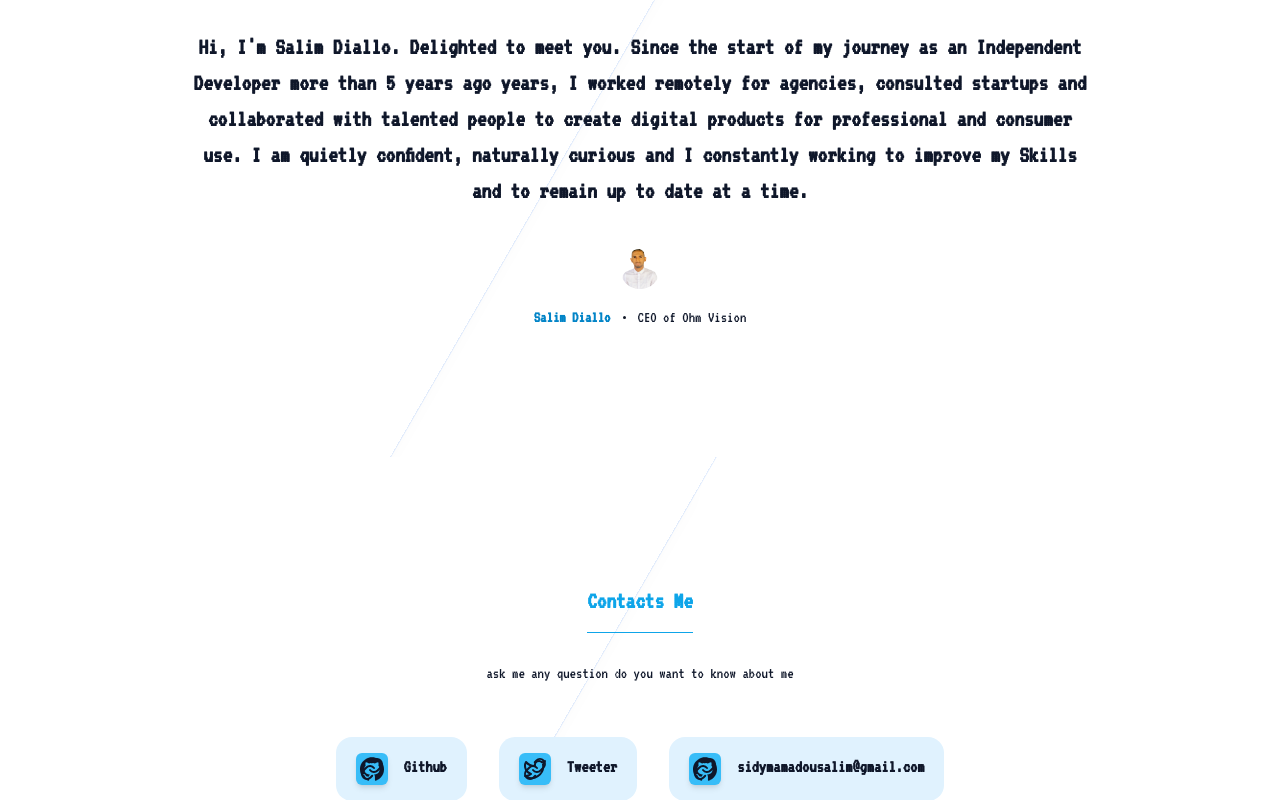
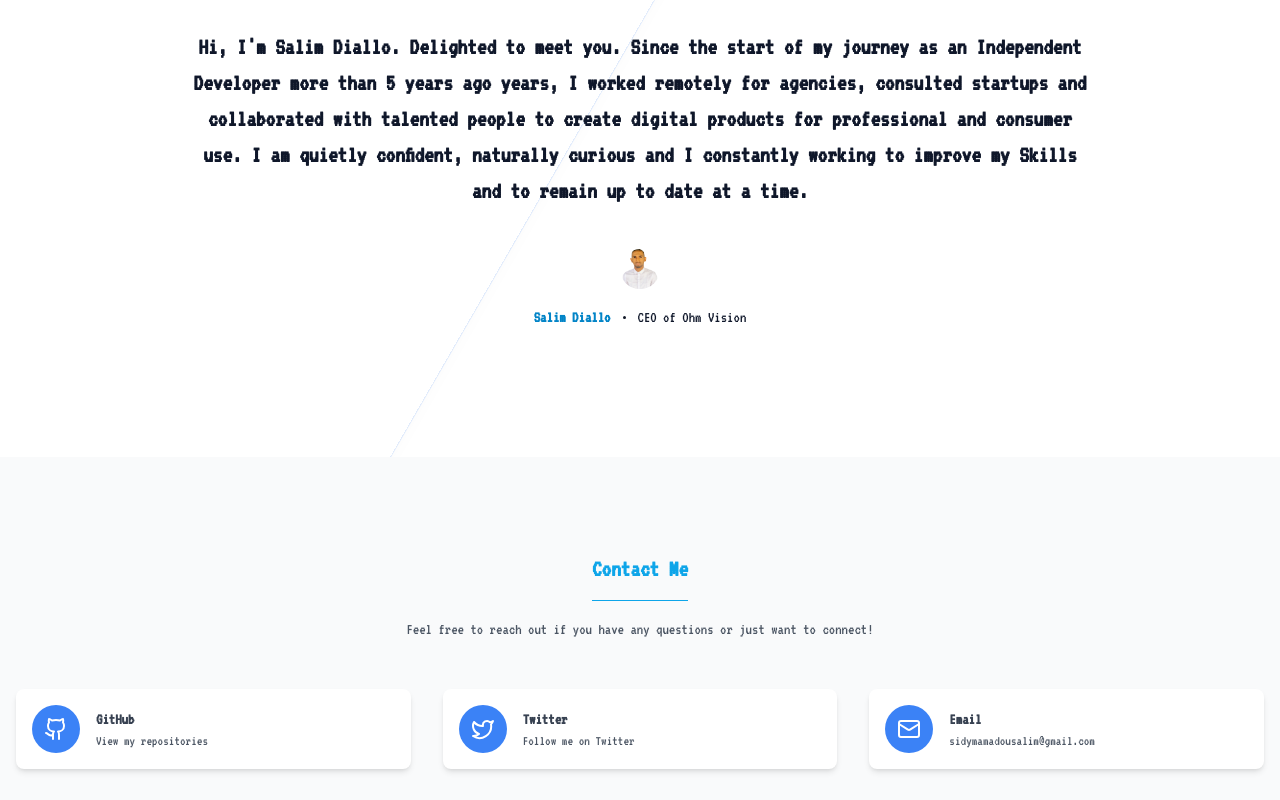
Before and after one commit to SidyMohamedSalim/salimportofolio, a Next.js app: page / in a window 1280 px wide. Shown: the part 2000-2800 px from the top of the page. Built offline with nearby package versions, Linux system fonts and the light colour scheme.

Commit message:
update contact sections

```diff
--- a/components/Sections/Contact.tsx
+++ b/components/Sections/Contact.tsx
@@ -1,72 +1,86 @@
+"use client"
+
 import React from "react"
-import { Link } from "lucide-react"
+import { Github, Mail, Twitter } from "lucide-react"
 
-import { Button, buttonVariants } from "@/components/ui/button"
+import { Button } from "@/components/ui/button"
 
 import { siteConfig } from "../../config/site"
 import { TitleSection } from "../TitleSection"
-import { Icons } from "../icons"
 
-export const Contacts = () => {
+interface ContactItemProps {
+  icon: React.ReactNode
+  label: string
+  value: string
+  href: string
+}
+
+const ContactItem: React.FC<ContactItemProps> = ({
+  icon,
+  label,
+  value,
+  href,
+}) => (
+  <a
+    href={href}
+    target="_blank"
+    rel="noreferrer noopener"
+    className="flex items-center p-4 bg-white rounded-lg shadow-md transition-all duration-300 hover:shadow-lg dark:bg-gray-800 dark:hover:bg-gray-700"
+  >
+    <div className="p-3 mr-4 text-white bg-blue-500 rounded-full">{icon}</div>
+    <div>
+      <h3 className="font-semibold text-gray-700 dark:text-gray-200">
+        {label}
+      </h3>
+      <p className="text-sm text-gray-600 dark:text-gray-400">{value}</p>
+    </div>
+  </a>
+)
+
+export const Contacts: React.FC = () => {
+  const contactItems: ContactItemProps[] = [
+    {
+      icon: <Github size={24} />,
+      label: "GitHub",
+      value: "View my repositories",
+      href: siteConfig.links.github,
+    },
+    {
+      icon: <Twitter size={24} />,
+      label: "Twitter",
+      value: "Follow me on Twitter",
+      href: siteConfig.links.twitter,
+    },
+    {
+      icon: <Mail size={24} />,
+      label: "Email",
+      value: siteConfig.email,
+      href: `mailto:${siteConfig.email}`,
+    },
+  ]
+
   return (
-    <section
-      id="contact"
-      className="relative isolate overflow-hidden  px-6 py-24 sm:py-32 lg:px-8"
-    >
-      <div className="absolute inset-0 -z-10 opacity-20" />
-      <div className="absolute inset-y-0 right-1/2 -z-10 mr-16 w-[200%] origin-bottom-left skew-x-[-30deg] opacity-30  shadow-xl  ring-1 sm:mr-28 lg:mr-0 xl:mr-16 xl:origin-center" />
-      <div className="mx-auto max-w-2xl lg:max-w-5xl">
-        <TitleSection title="Contacts Me" />
-
-        <p className="pt-7 text-center">
-          ask me any question do you want to know about me
+    <section id="contact" className="py-24 bg-gray-50 dark:bg-gray-900">
+      <div className="container px-4 mx-auto">
+        <TitleSection title="Contact Me" />
+        <p className="mx-auto mt-4 max-w-2xl text-center text-gray-600 dark:text-gray-400">
+          Feel free to reach out if you have any questions or just want to
+          connect!
         </p>
-        <div className="mt-10 flex flex-wrap justify-center">
-          {/* contact */}
-
-          <a
-            target="_blank"
-            rel="noreferrer noopener"
-            href={siteConfig.links.github}
-            className="mx-4 my-3 flex justify-center rounded-2xl bg-sky-100 p-1 px-3 py-4  align-middle dark:bg-sky-900"
+        <div className="grid gap-8 mt-12 sm:grid-cols-2 lg:grid-cols-3">
+          {contactItems.map((item, index) => (
+            <ContactItem key={index} {...item} />
+          ))}
+        </div>
+        <div className="mt-12 text-center">
+          <Button
+            size="lg"
+            onClick={() =>
+              (window.location.href = `mailto:${siteConfig.email}`)
+            }
           >
-            <span>
-              <Link className="text-md mx-2 h-8 w-8 rounded-md bg-sky-400 p-1 shadow-md">
-                <Icons.gitHub />
-              </Link>
-            </span>
-            <h1 className="mx-2 text-lg font-semibold">Github</h1>
-          </a>
-
-          {/* contact */}
-          <a
-            target="_blank"
-            rel="noreferrer noopener"
-            href={siteConfig.links.twitter}
-            className="mx-4 my-3 flex justify-center rounded-2xl bg-sky-100 p-1 px-3 py-4 align-middle dark:bg-sky-900"
-          >
-            <span className="">
-              <Link className="text-md mx-2 h-8 w-8 rounded-md bg-sky-400 p-1 shadow-md">
-                <Icons.twitter />
-              </Link>
-            </span>
-            <h1 className="mx-2 text-lg font-semibold">Tweeter</h1>
-          </a>
-
-          {/* contact */}
-          <a
-            target="_blank"
-            rel="noreferrer noopener"
-            href={"mailto:" + siteConfig.email}
-            className="mx-4 my-3 flex justify-center rounded-2xl bg-sky-100 p-1 px-3 py-4 align-middle dark:bg-sky-900"
-          >
-            <span>
-              <Link className="text-md mx-2 h-8 w-8 rounded-md bg-sky-400 p-1 shadow-md">
-                <Icons.gitHub />
-              </Link>
-            </span>
-            <h1 className="mx-2 text-lg font-semibold">{siteConfig.email}</h1>
-          </a>
+            Send me a message
+          </Button>
         </div>
       </div>
     </section>
--- a/components/Sections/Skills.tsx
+++ b/components/Sections/Skills.tsx
@@ -82,9 +82,12 @@ const Skills: React.FC = () => {
         {
           name: "JavaScript",
           icon: "/js-icon.svg",
+        },
+        {
+          name: "TypeScript",
+          icon: "/typescript-icon.svg",
           isHighlighted: true,
         },
-        { name: "TypeScript", icon: "/typescript-icon.svg" },
         { name: "React & Next.js", icon: "/react-icon.svg", isColor: true },
       ],
     },
```
Also changed, not shown: public/typescript-icon.svg.
